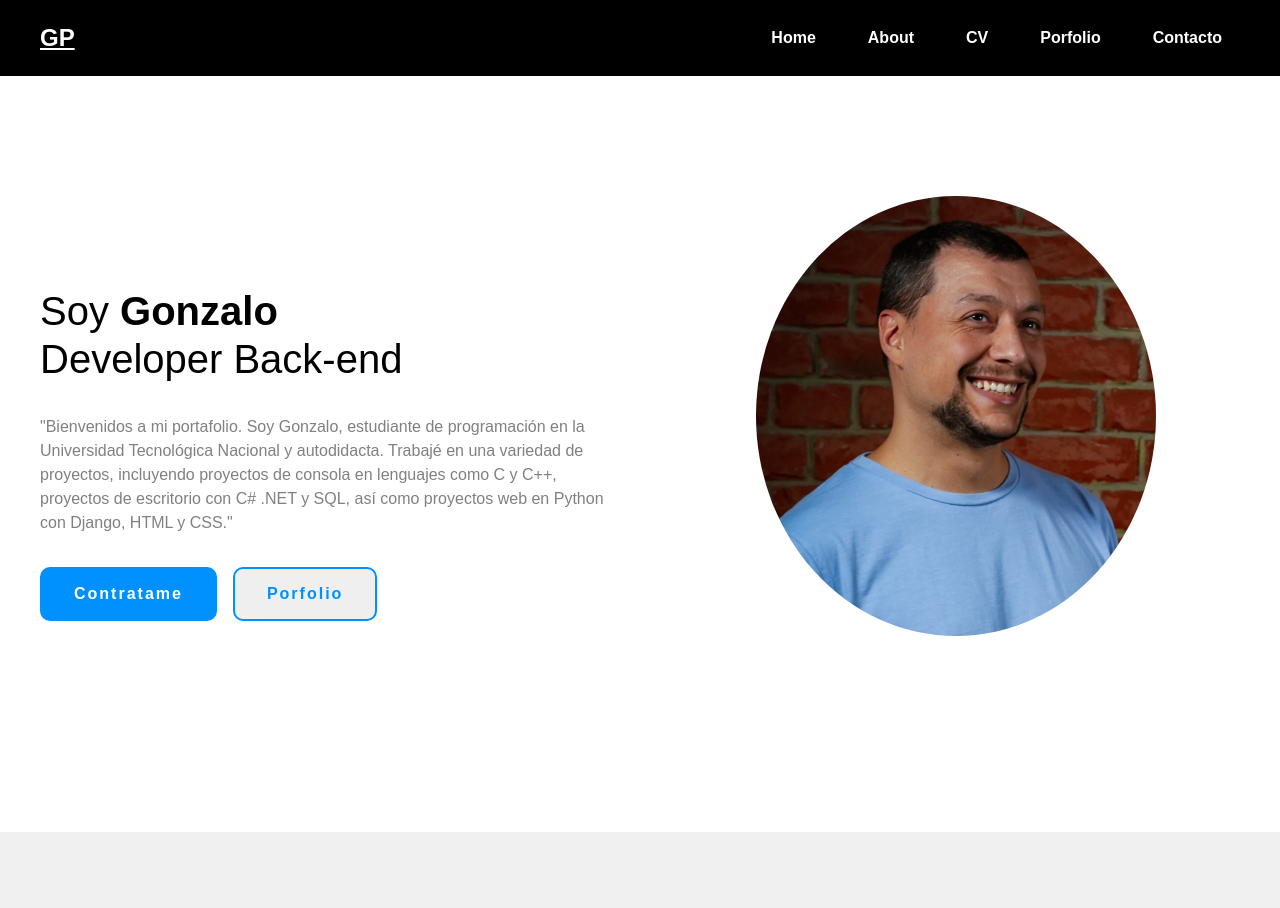
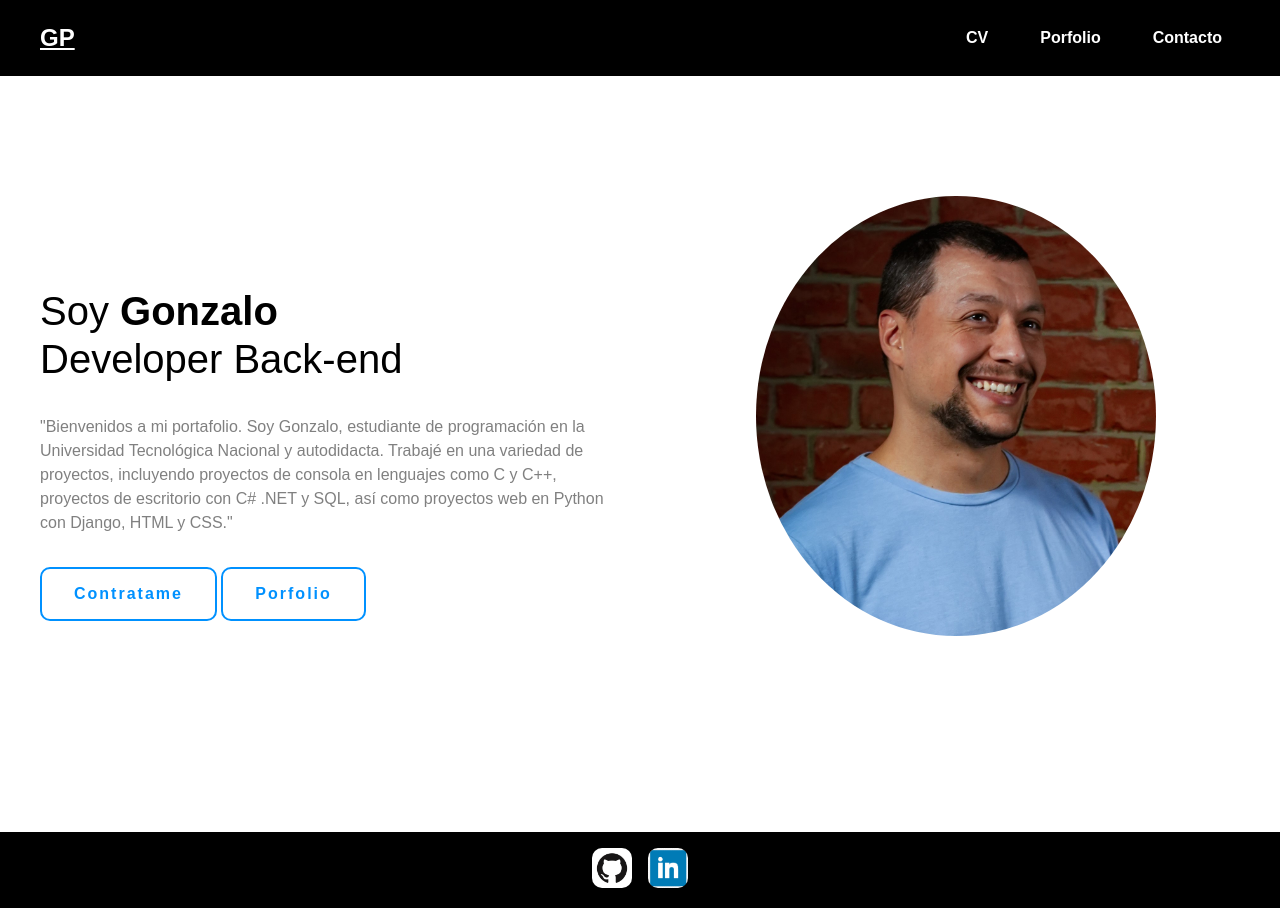
Before and after one commit to Gonzalo86ok/Porfolio, a plain HTML site: page index.html in a window 1280 px wide. Before the commit the page ends 832 px from the top, so only its background shows below. Drawn offline with nearby package versions, Linux system fonts and the light colour scheme.

Commit message:
agrgue el cv y los enlaces a linkedin y git hut

```diff
--- a/estilos.css
+++ b/estilos.css
@@ -134,12 +134,7 @@ ul li a:hover {
   margin-bottom: 2rem;
 }
 
-.action__btns {
-  display: flex;
-  gap: 1rem;
-}
-
-.action__btns button {
+.button-link {
   font-size: 1rem;
   font-weight: 600;
   letter-spacing: 2px;
@@ -149,22 +144,25 @@ ul li a:hover {
   border-radius: 10px;
   transition: 0.3s;
   cursor: pointer;
+  text-decoration: none;
+  display: inline-block;
+  color: rgb(0, 145, 255);
 }
 
-.hire__me {
+.button-link.contratarme {
   background-color: rgb(0, 145, 255);
   color: #ffffff;
 }
 
-.hire__me:hover {
+.button-link.contratarme:hover {
   background-color: blue;
 }
 
-.portfolio {
+.button-link.porfolio {
   color: rgb(0, 145, 255);
 }
 
-.portfolio:hover {
+.button-link.porfolio:hover {
   background-color: blue;
   color: #ffffff;
 }
@@ -178,3 +176,32 @@ ul li a:hover {
   width: min(25rem, 90%);
   border-radius: 100%;
 }
+
+footer {
+  background-color: black;
+  color: white;
+  padding: 1rem;
+  text-align: center;
+}
+
+.footer__content {
+  display: flex;
+  justify-content: center;
+  gap: 1rem;
+}
+
+.footer__content a {
+  text-decoration: none;
+  color: white;
+  transition: color 0.3s;
+}
+
+.footer__content a:hover {
+  color: blue;
+}
+
+.footer__content img {
+  width: 40px;
+  height: auto;
+  border-radius: 10px;
+}
--- a/index.html
+++ b/index.html
@@ -4,10 +4,6 @@
     <meta charset="UTF-8" />
     <meta http-equiv="X-UA-Compatible" content="IE=edge" />
     <meta name="viewport" content="width=device-width, initial-scale=1.0" />
-    <link
-      href="https://cdn.jsdelivr.net/npm/remixicon@3.2.0/fonts/remixicon.css"
-      rel="stylesheet"
-    />
     <link rel="stylesheet" href="estilos.css" />
     <title>Gonzalo Pasos</title>
   </head>
@@ -20,11 +16,9 @@
         </label>
         <input type="checkbox" name="check" id="check" />
         <ul>
-          <li><a href="#">Home</a></li>
-          <li><a href="#">About</a></li>
-          <li><a href="#">CV</a></li>
-          <li><a href="#">Porfolio</a></li>
-          <li><a href="#">Contacto</a></li>
+          <li><a href="Gonzalo_PasosCV.pdf" download>CV</a></li>
+          <li><a href="https://github.com/Gonzalo86ok">Porfolio</a></li>
+          <li><a href="https://www.linkedin.com/in/gonzalo-pasos-376a5318b">Contacto</a></li>
         </ul>
       </div>
     </nav>
@@ -42,8 +36,8 @@
             así como proyectos web en Python con Django, HTML y CSS."
           </p>
           <div class="action__btns">
-            <button class="hire__me">Contratame</button>
-            <button class="portfolio">Porfolio</button>
+            <a href="https://www.linkedin.com/in/gonzalo-pasos-376a5318b" target="_blank" class="button-link">Contratame</a>
+            <a href="https://github.com/Gonzalo86ok" target="_blank" class="button-link">Porfolio</a>
           </div>
         </div>
         <div class="image">
@@ -51,5 +45,15 @@
         </div>
       </div>
     </section>
+    <footer>
+      <div class="footer__content">
+        <a href="https://github.com/Gonzalo86ok" target="_blank">
+          <img src="imagen/git hud.png" alt="Git Logo" />
+        </a>
+        <a href="https://www.linkedin.com/in/gonzalo-pasos-376a5318b" target="_blank">
+          <img src="imagen/linkedin.jpg" alt="LinkedIn Logo" />
+        </a>
+      </div>
+    </footer>
   </body>
 </html>
```
Also changed, not shown: imagen/git hud.png (added), imagen/linkedin.jpg (added), 1 other file.
